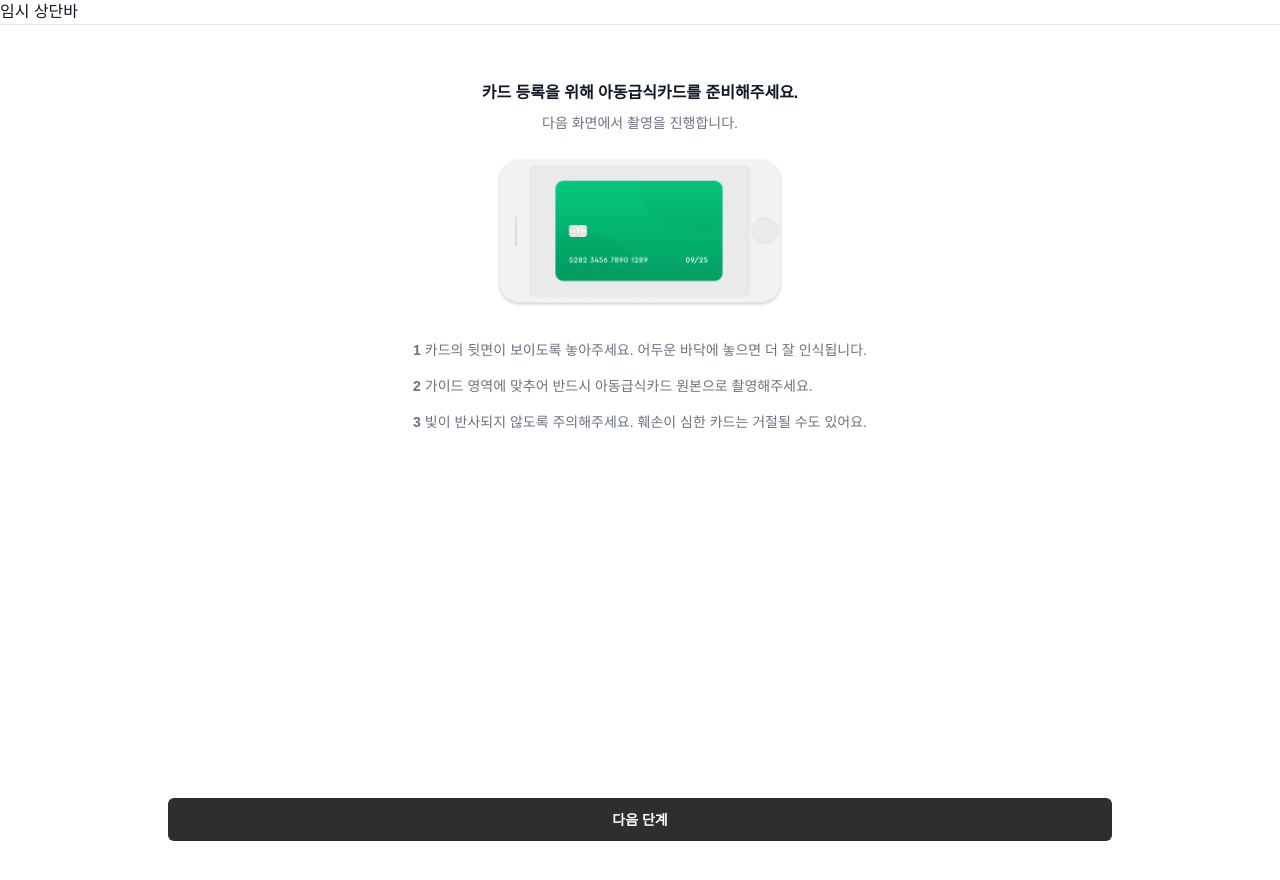
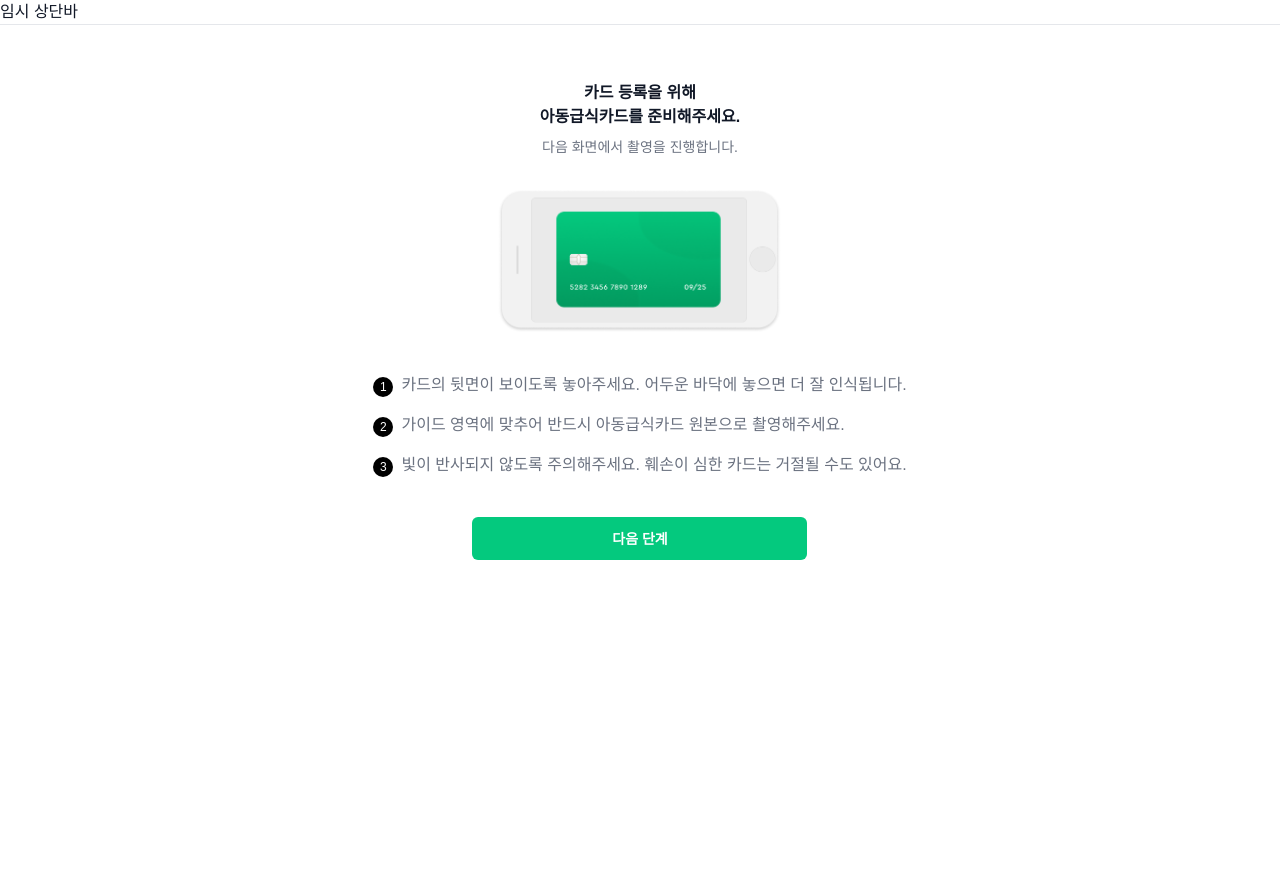
Before and after one commit to LetsEat-team/lets_eat_frontend, a React (Vite) app: page /childcard/onboard2 in a window 1280 px wide. Shown: the top 880 px of the page. Built offline with nearby package versions, Linux system fonts and the light colour scheme; a web font is replaced by a local one.

Commit message:
feat: #1 camera scan

```diff
--- a/src/app/routes.tsx
+++ b/src/app/routes.tsx
@@ -3,6 +3,7 @@ import App from "./App";
 import LoginPage from "../pages/LoginPage";
 import ChildCardWrapper from "../components/ChildCardWrapper";
 import ChildCardOnBoard2 from "../pages/child_card/ChildCardOnBoard2";
+import ChildCardScan from "../pages/child_card/ChildCardScan";
 
 export const router = createBrowserRouter([
   {
@@ -15,9 +16,9 @@ export const router = createBrowserRouter([
 
     //{ path: "/페이지", element: <페이지/> },
 
-    {path: "/childcard", element:<ChildCardWrapper/>}, //아동급식카드
+    { path: "/childcard", element:<ChildCardWrapper/>}, //아동급식카드
     { path: "/childcard/onboard2", element: <ChildCardOnBoard2 /> },
-
+    { path: "/childcard/scan", element:<ChildCardScan />},
     ],
   },
 ]);
--- a/src/components/ChildCardWrapper.tsx
+++ b/src/components/ChildCardWrapper.tsx
@@ -1,11 +1,12 @@
 import ChildCard from "../pages/child_card/ChildCard";
 import ChildCardOnBoard from "../pages/child_card/ChildCardOnBoard";
+import { useOnboarding } from "../contexts/OnBoardingContext";
 
 export default function ChildCardWrapper() {
-  const needsOnboarding = true;
+  const { needsOnboarding } = useOnboarding();
 
-  if (needsOnboarding) {
-    return <ChildCardOnBoard  />;
+  if (needsOnboarding("childcard")) {
+    return <ChildCardOnBoard />;
   }
   return <ChildCard />;
 }
--- /dev/null
+++ b/src/components/NumberCircle.tsx
@@ -0,0 +1,24 @@
+
+interface NumberCircleProps {
+  number: number | string;
+  className?: string[]; // 클래스명을 배열로 지정, 추가적으로 className 붙이기 가능
+}
+
+const NumberCircle: React.FC<NumberCircleProps> = ({ number, className = [] }) => {
+  const merged = [
+    "flex items-center justify-center",
+    "rounded-full bg-black text-white",
+    "text-[12px] font-medium",
+    "w-[20.16px] h-[20.16px]",
+    "flex-shrink-0",
+    ...className,
+  ].join(" ");
+
+  return (
+    <div className={merged}>
+      {number}
+    </div>
+  );
+};
+
+export default NumberCircle;
--- a/src/contexts/OnBoardingContext.tsx
+++ b/src/contexts/OnBoardingContext.tsx
@@ -1,24 +1,45 @@
 import { createContext, useContext, useState, type ReactNode } from "react";
 
+type OnboardingStatus = {
+  [key: string]: boolean; // 예: { childcard: true, convycard: false }
+};
+
 type OnboardingContextType = {
-  needsOnboarding: boolean;
-  completeOnboarding: () => void;
+  onboardingStatus: OnboardingStatus;
+  needsOnboarding: (key: string) => boolean;
+  completeOnboarding: (key: string) => void;
 };
+
+const STORAGE_PREFIX = "onboarded_";
 
 const OnboardingContext = createContext<OnboardingContextType | undefined>(undefined);
 
 export const OnboardingProvider = ({ children }: { children: ReactNode }) => {
-  const [needsOnboarding, setNeedsOnboarding] = useState(() => {
-    return !localStorage.getItem('child_card_onboarded');
+  const [onboardingStatus, setOnboardingStatus] = useState<OnboardingStatus>(() => {
+    // 로컬스토리지에 저장된 키값들을 기반으로 객체 상태 생성
+    // 예: onboarded_childcard = 'true'
+    const keys = ["childcard", "convycard"]; // 관리할 온보딩 종류 키 목록 추가 가능
+    const status: OnboardingStatus = {};
+    keys.forEach((key) => {
+      status[key] = localStorage.getItem(STORAGE_PREFIX + key) === "true";
+    });
+    return status;
   });
 
-  const completeOnboarding = () => {
-    localStorage.setItem('child_card_onboarded', 'true');
-    setNeedsOnboarding(false);
+  const needsOnboarding = (key: string) => {
+    return !onboardingStatus[key];
+  };
+
+  const completeOnboarding = (key: string) => {
+    localStorage.setItem(STORAGE_PREFIX + key, "true");
+    setOnboardingStatus((prev) => ({
+      ...prev,
+      [key]: true,
+    }));
   };
 
   return (
-    <OnboardingContext.Provider value={{ needsOnboarding, completeOnboarding }}>
+    <OnboardingContext.Provider value={{ onboardingStatus, needsOnboarding, completeOnboarding }}>
       {children}
     </OnboardingContext.Provider>
   );
--- a/src/pages/child_card/ChildCardOnBoard2.tsx
+++ b/src/pages/child_card/ChildCardOnBoard2.tsx
@@ -1,49 +1,47 @@
 import Button from "../../components/Button";
 import cardExample from "../../assets/ChildCard/card-ex.png";
 import { useOnboarding } from "../../contexts/OnBoardingContext";
+import NumberCircle from "../../components/NumberCircle";
+import { useNavigate } from "react-router-dom";
 
 const ChildCardOnBoard2 = () => {
-  const { completeOnboarding } = useOnboarding();
-
+  const navigate = useNavigate();
+  const handleNext = () => {
+    navigate("/childcard/scan"); // ChildCardScan 페이지 경로
+  };
   return (
     <div className="flex flex-col items-center justify-between min-h-screen bg-white">
 
-      {/* 본문 */}
-      <div className="flex flex-col items-center px-6 text-center mt-6 flex-1">
+      <div className="flex flex-col items-center  text-center mt-6 flex-1">
         <h2 className="text-base font-semibold mb-2">
-          카드 등록을 위해 아동급식카드를 준비해주세요.
+          카드 등록을 위해<br/>아동급식카드를 준비해주세요.
         </h2>
-        <p className="text-sm text-gray-500 mb-6">
+        <p className="text-sm text-gray-500 mb-8">
           다음 화면에서 촬영을 진행합니다.
         </p>
 
-        {/* 가운데 카드+핸드폰 이미지 */}
         <img
           src={cardExample}
           alt="카드 예시"
-          className="w-72 mb-8"
+          className="w-[283px] h-[144px] mb-10"
         />
 
         {/* 안내문 */}
-        <ul className="space-y-4 text-left text-sm text-gray-500">
-          <li>
-            <span className="font-semibold mr-1">1</span>
-            카드의 뒷면이 보이도록 놓아주세요. 어두운 바닥에 놓으면 더 잘 인식됩니다.
+        <ul className="px-6 space-y-4 text-center text-[16px] text-gray-500">
+          <li className="flex">
+            <NumberCircle number='1'className={["mt-1"]}/>
+            <span className="ml-2">카드의 뒷면이 보이도록 놓아주세요. 어두운 바닥에 놓으면 더 잘 인식됩니다.</span>
           </li>
-          <li>
-            <span className="font-semibold mr-1">2</span>
-            가이드 영역에 맞추어 반드시 아동급식카드 원본으로 촬영해주세요.
+          <li className="flex">
+            <NumberCircle number='2' className={["mt-1"]}/>
+            <span className="ml-2">가이드 영역에 맞추어 반드시 아동급식카드 원본으로 촬영해주세요.</span>
           </li>
-          <li>
-            <span className="font-semibold mr-1">3</span>
-            빛이 반사되지 않도록 주의해주세요. 훼손이 심한 카드는 거절될 수도 있어요.
+          <li className="flex">
+            <NumberCircle number='3' className={["mt-1"]}/>
+            <span className="ml-2">빛이 반사되지 않도록 주의해주세요. 훼손이 심한 카드는 거절될 수도 있어요.</span>
           </li>
         </ul>
-      </div>
-
-      {/* 버튼 */}
-      <div className="w-full px-6 py-4">
-        <Button onClick={completeOnboarding} className="w-full">
+        <Button onClick={handleNext} className="w-[335px] mt-10 bg-maingreen">
           다음 단계
         </Button>
       </div>
--- a/src/pages/child_card/ChildCardScan.tsx
+++ b/src/pages/child_card/ChildCardScan.tsx
@@ -1,10 +1,67 @@
+import { useEffect, useRef } from "react";
+import Button from "../../components/Button";
 
 const ChildCardScan = () => {
+  const videoRef = useRef<HTMLVideoElement>(null);
+
+  useEffect(() => {
+    const startCamera = async () => {
+      try {
+        const stream = await navigator.mediaDevices.getUserMedia({
+          video: { facingMode: "environment" }, // 뒷면 카메라 우선
+        });
+        if (videoRef.current) {
+          videoRef.current.srcObject = stream;
+        }
+      } catch (err) {
+        console.error("카메라 접근 실패:", err);
+      }
+    };
+
+    startCamera();
+  }, []);
+
   return (
-    <div>
+    <div className="-mx-4 -my-8 w-[390px] h-full flex flex-col items-center justify-between min-h-screen bg-black text-center text-white relative overflow-hidden">
+      {/* 카메라 화면 */}
+      <video
+        ref={videoRef}
+        autoPlay
+        playsInline
+        muted
+        className="absolute top-0 left-0 w-full h-full object-cover"
+      />
 
+      {/* 반투명 오버레이 (UI 내용 겹치기) */}
+      <div className="relative z-10 flex flex-col w-full h-full justify-between">
+        {/* 상단 안내 */}
+        <div className="mt-16 px-6 text-center">
+          <h1 className="text-[16px] font-semibold mb-2">카드 스캔</h1>
+          <p className="text-[12px] text-gray-200">
+            사각형에 카드를 맞춰주세요. <br />
+            카드 정보를 자동으로 스캔합니다.
+          </p>
+        </div>
+
+        {/* 카드 가이드 영역 */}
+        <div className="flex-1 flex items-center justify-center">
+          <div className="relative w-80 h-48">
+            {/* 모서리 라인 */}
+            <div className="absolute top-0 left-0 w-6 h-6 border-t-4 border-l-4 border-maingreen" />
+            <div className="absolute top-0 right-0 w-6 h-6 border-t-4 border-r-4 border-maingreen" />
+            <div className="absolute bottom-0 left-0 w-6 h-6 border-b-4 border-l-4 border-maingreen" />
+            <div className="absolute bottom-0 right-0 w-6 h-6 border-b-4 border-r-4 border-maingreen" />
+          </div>
+        </div>
+
+        {/* 하단 버튼 */}
+        <div className="flex w-full px-6 gap-3 py-6">
+          <Button className="flex-1 bg-maingreen text-white">카드 촬영</Button>
+          <Button className="flex-1 bg-white text-black">직접 입력</Button>
+        </div>
+      </div>
     </div>
-  )
-}
+  );
+};
 
-export default ChildCardScan
+export default ChildCardScan;
```
Also changed, not shown: src/pages/child_card/ChildCardUpload.tsx (+116 -4 lines).
